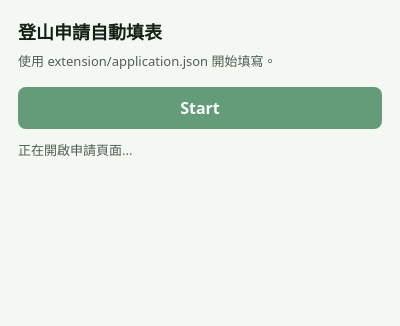
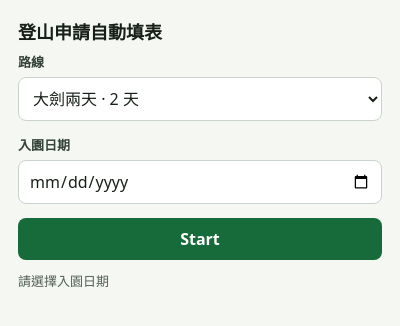
Before and after one commit to hiiamyes/taiwan-hiking-form-filler, a browser extension: page extension/popup.html in a window 400 px wide. Both pictures are taken after a click on the button "Start". Drawn offline with Linux system fonts and the light colour scheme.

Commit message:
feat: select route and start date

```diff
--- a/extension/popup.css
+++ b/extension/popup.css
@@ -26,6 +26,27 @@ p {
   line-height: 1.45;
 }
 
+label {
+  display: block;
+  margin: 0 0 6px;
+  color: #344239;
+  font-size: 13px;
+  font-weight: 700;
+}
+
+select,
+input {
+  box-sizing: border-box;
+  width: 100%;
+  margin: 0 0 14px;
+  border: 1px solid #cad3cc;
+  border-radius: 8px;
+  padding: 9px 10px;
+  background: white;
+  color: inherit;
+  font: inherit;
+}
+
 button {
   width: 100%;
   border: 0;
--- a/extension/popup.html
+++ b/extension/popup.html
@@ -9,8 +9,11 @@
   <body>
     <main>
       <h1>登山申請自動填表</h1>
-      <p>使用 extension/application.json 開始填寫。</p>
-      <button id="start" type="button">Start</button>
+      <label for="route">路線</label>
+      <select id="route"></select>
+      <label for="start-date">入園日期</label>
+      <input id="start-date" type="date" />
+      <button id="start" type="button" disabled>Start</button>
       <p id="status" role="status" aria-live="polite"></p>
     </main>
     <script src="popup.js"></script>
--- a/extension/popup.js
+++ b/extension/popup.js
@@ -1,13 +1,34 @@
 const startButton = document.querySelector("#start");
 const statusElement = document.querySelector("#status");
+const routeSelect = document.querySelector("#route");
+const startDateInput = document.querySelector("#start-date");
+
+async function loadRoutes() {
+  const response = await fetch(chrome.runtime.getURL("routes.json"));
+  const routes = await response.json();
+  for (const route of routes) {
+    const option = document.createElement("option");
+    option.value = route.id;
+    option.textContent = `${route.label} · ${route.numOfDays} 天`;
+    routeSelect.append(option);
+  }
+  startButton.disabled = false;
+}
 
 startButton.addEventListener("click", async () => {
+  if (!startDateInput.value) {
+    statusElement.textContent = "請選擇入園日期";
+    return;
+  }
+
   startButton.disabled = true;
   statusElement.textContent = "正在開啟申請頁面...";
 
   try {
     const response = await chrome.runtime.sendMessage({
       type: "START_APPLICATION",
+      routeId: routeSelect.value,
+      startDate: startDateInput.value,
     });
     if (!response?.ok) {
       throw new Error(response?.error || "無法開始");
@@ -18,3 +39,8 @@ startButton.addEventListener("click", async () => {
     startButton.disabled = false;
   }
 });
+
+loadRoutes().catch((error) => {
+  statusElement.textContent = `錯誤：${error.message}`;
+  startButton.disabled = true;
+});
--- /dev/null
+++ b/extension/routes.json
@@ -0,0 +1,58 @@
+[
+  {
+    "id": "dajian-two-days",
+    "label": "大劍兩天",
+    "org": "雪霸國家公園管理處",
+    "route": "(4級) 大劍線",
+    "numOfDays": 2,
+    "plan": [
+      { "spots": ["雪劍線登山口", "推論山", "油婆蘭營地"] },
+      { "spots": ["大劍山", "油婆蘭營地", "推論山", "雪劍線登山口"] }
+    ]
+  },
+  {
+    "id": "qilai-main-north-two-days",
+    "label": "奇萊主北兩天",
+    "org": "太魯閣國家公園管理處",
+    "route": "奇萊主、北峰線",
+    "numOfDays": 2,
+    "plan": [
+      { "spots": ["奇萊登山口", "黑水塘山屋", "成功山屋", "奇萊山屋", "奇萊北峰", "奇萊山屋"] },
+      { "spots": ["奇萊主峰", "奇萊山屋", "成功山屋", "黑水塘山屋", "奇萊登山口"] }
+    ]
+  },
+  {
+    "id": "taoshan-day-hike",
+    "label": "桃山單攻",
+    "org": "雪霸國家公園管理處",
+    "route": "(3級) 武陵一秀或二秀 (桃山、池有山) 單日往返",
+    "numOfDays": 1,
+    "plan": [
+      { "spots": ["武陵四秀登山口", "桃山登山口", "桃山", "桃山登山口", "武陵四秀登山口"] }
+    ]
+  },
+  {
+    "id": "yushan-main-east-two-days",
+    "label": "玉山主東兩天",
+    "org": "玉山國家公園管理處",
+    "route": "2~5天(塔塔加 - 玉山線 - 塔塔加)",
+    "destination": "玉山群峰(嘉義縣-阿里山鄉)",
+    "numOfDays": 2,
+    "plan": [
+      { "spots": ["排雲登山服務中心", "塔塔加登山口", "排雲山莊"] },
+      { "spots": ["玉山主峰", "玉山東峰", "排雲山莊", "塔塔加登山口", "排雲登山服務中心"] }
+    ]
+  },
+  {
+    "id": "xueshan-main-east-three-days",
+    "label": "雪山主東三天",
+    "org": "雪霸國家公園管理處",
+    "route": "(3級) 雪山主峰(多日行程)",
+    "numOfDays": 3,
+    "plan": [
+      { "spots": ["雪山登山口", "七卡山莊"] },
+      { "spots": ["雪山東峰", "三六九臨時營地"] },
+      { "spots": ["雪山主峰", "三六九臨時營地", "雪山東峰", "雪山登山口"] }
+    ]
+  }
+]
```
Also changed, not shown: extension/background.js (+20 -4 lines), README.md.
